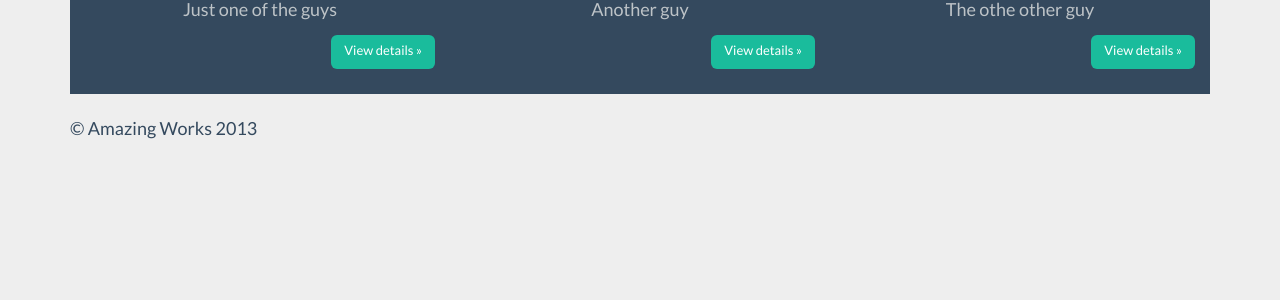
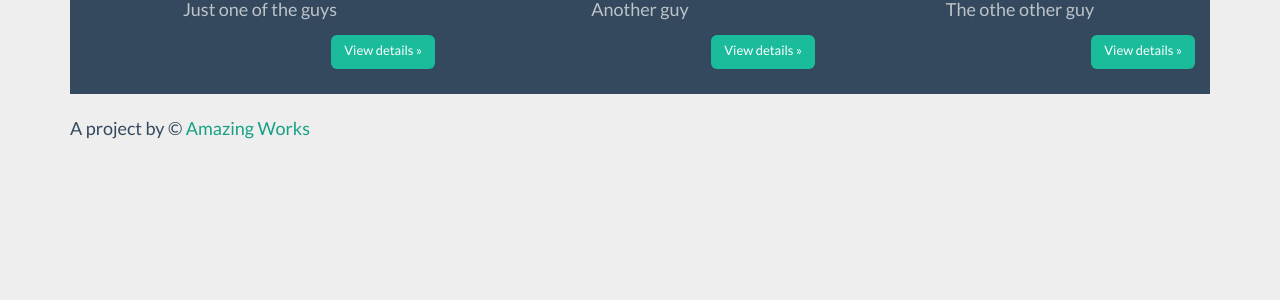
Before and after one commit to DjangoLover/zezaz, a Django app: template recomendation/templates/team.html in a window 1280 px wide. Shown: the part 283-583 px from the top of the page. Run offline with Django 3.2, Linux system fonts and the light colour scheme; the template is opened without the code that fills it, so the values that code supplies are empty; some libraries are stand-ins or nearby versions.

Commit message:
Link para amazingworks

```diff
--- a/recomendation/templates/base.html
+++ b/recomendation/templates/base.html
@@ -63,7 +63,7 @@
         {% endblock %}
 
         <div class="footer">
-            <p>&copy; Amazing Works 2013</p>
+            <p>A project by &copy; <a href="http://amazingworks.com.br" target="_blank">Amazing Works</a></p>
         </div>
 
     <!-- Load JS here for greater good =============================-->
```
